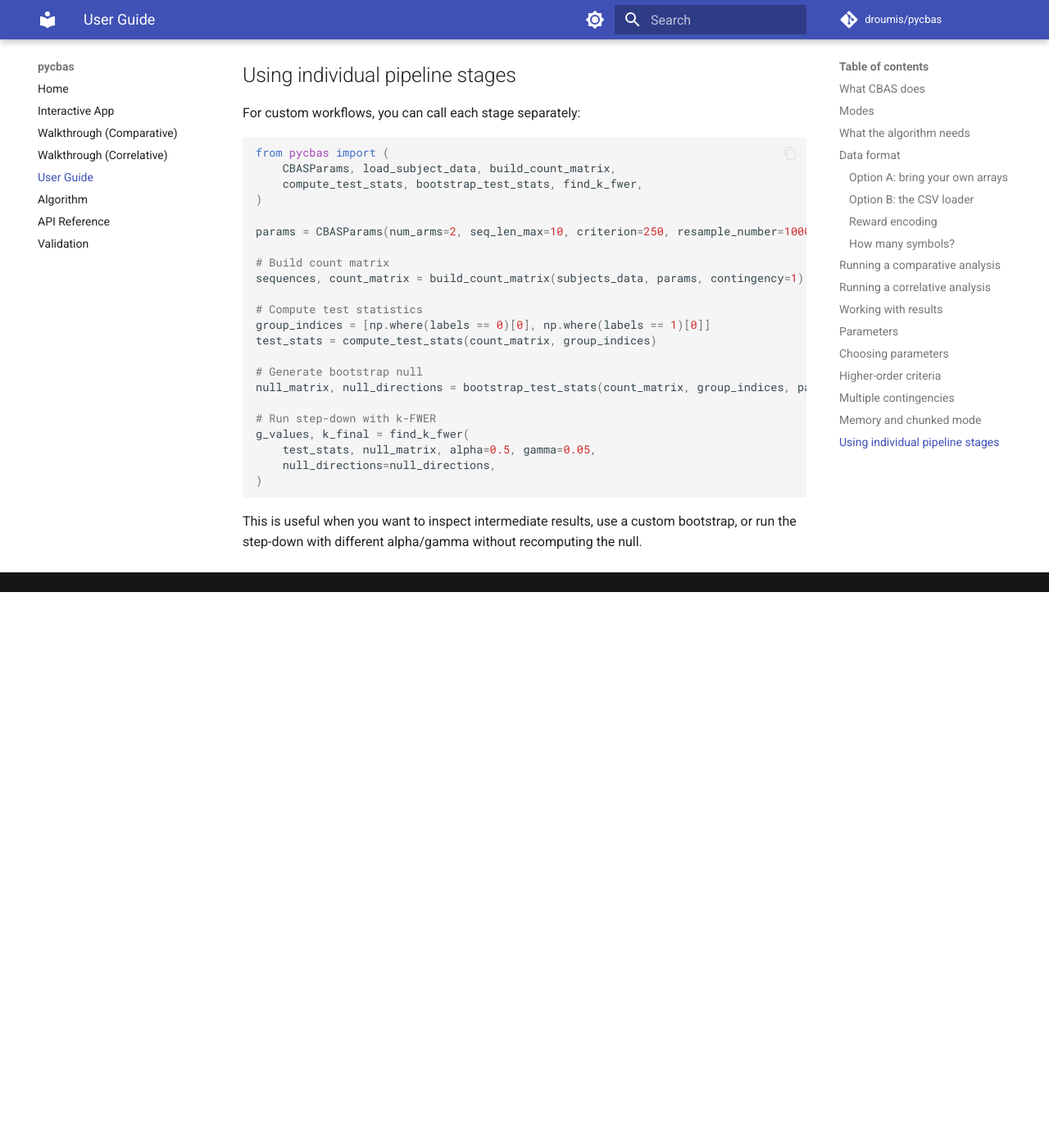
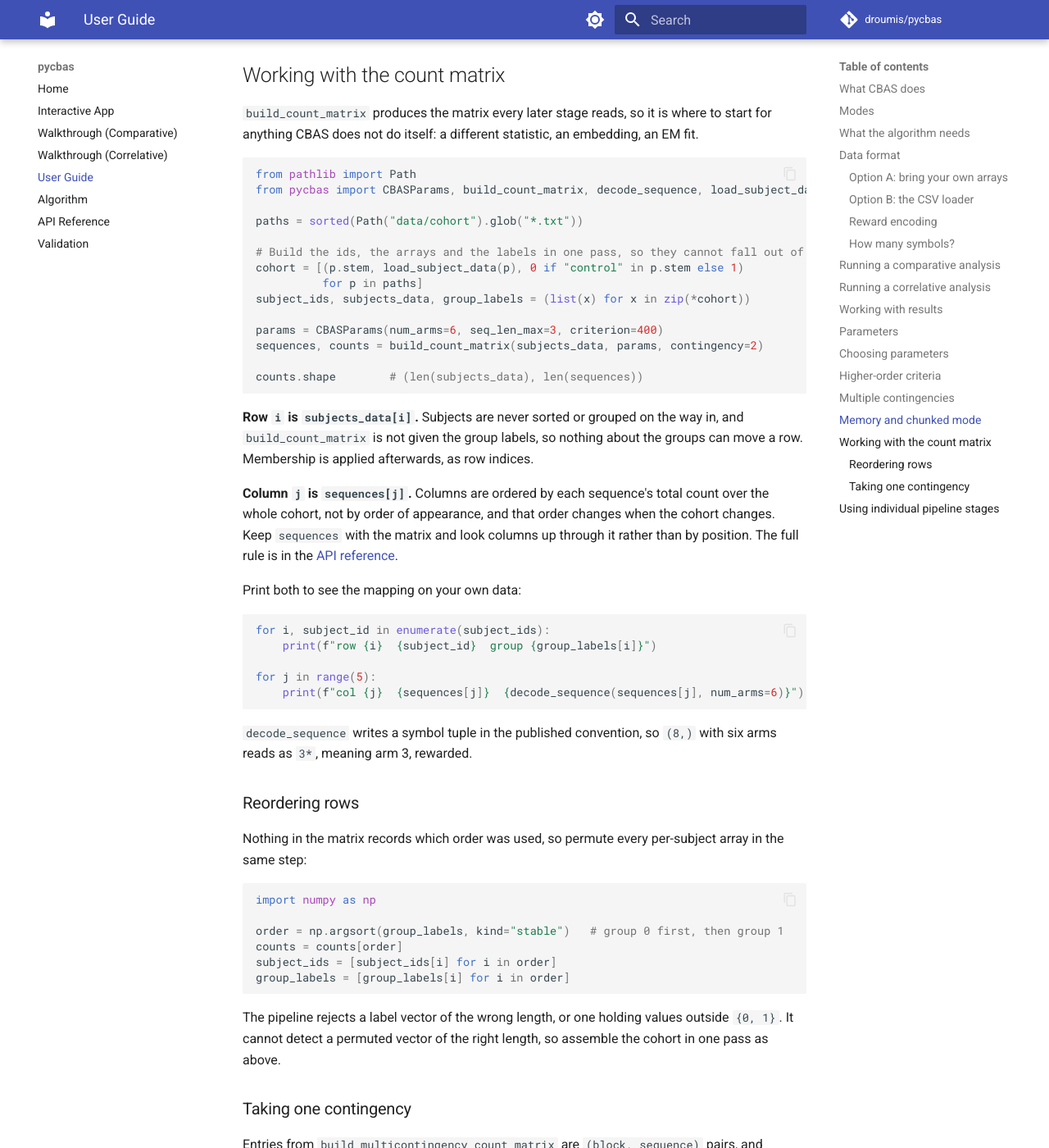
Before and after one commit to droumis/pycbas, an MkDocs documentation site: the page built from docs/guide.md, in a window 1280 px wide and 1400 px high, scrolled down 9300 px. Shown: the whole window at 82% size. Built offline with MkDocs 1.6.1 and Material for MkDocs 9.7.7, drawn with Linux system fonts in a browser that asks for light colours; comment, search, counter and statistics services are not loaded; before the commit the page ends 10022 px from its top, so only the background shows below that; some of the changed text lies outside the part shown.

Commit message:
Explain what the count matrix's rows and columns are
The user guide showed how to call build_count_matrix but never said what it
returns, so a reader wanting to use the matrix for something CBAS does not do
had to infer the row and column meaning from the implementation. Two of them
asked.

Extends the existing custom-workflow part of the guide rather than adding a
page: the normative rule stays in the API reference and is linked, so there is
one statement of it to keep correct. The example builds ids, arrays and labels
in one pass, which is the only thing that keeps them aligned, and prints the row
and column mapping so the reader sees it on their own data instead of taking
the claim on trust.

Every snippet was run verbatim against a synthetic cohort.

````diff
--- a/docs/guide.md
+++ b/docs/guide.md
@@ -371,6 +371,72 @@ est = estimate_resources(num_arms=12, seq_len_max=8, n_observed=5000)
 print_resource_estimate(est)
 ```
 
+## Working with the count matrix
+
+`build_count_matrix` produces the matrix every later stage reads, so it is where to start for anything CBAS does not do itself: a different statistic, an embedding, an EM fit.
+
+```python
+from pathlib import Path
+from pycbas import CBASParams, build_count_matrix, decode_sequence, load_subject_data
+
+paths = sorted(Path("data/cohort").glob("*.txt"))
+
+# Build the ids, the arrays and the labels in one pass, so they cannot fall out of step.
+cohort = [(p.stem, load_subject_data(p), 0 if "control" in p.stem else 1)
+          for p in paths]
+subject_ids, subjects_data, group_labels = (list(x) for x in zip(*cohort))
+
+params = CBASParams(num_arms=6, seq_len_max=3, criterion=400)
+sequences, counts = build_count_matrix(subjects_data, params, contingency=2)
+
+counts.shape        # (len(subjects_data), len(sequences))
+```
+
+**Row `i` is `subjects_data[i]`.** Subjects are never sorted or grouped on the way in, and `build_count_matrix` is not given the group labels, so nothing about the groups can move a row. Membership is applied afterwards, as row indices.
+
+**Column `j` is `sequences[j]`.** Columns are ordered by each sequence's total count over the whole cohort, not by order of appearance, and that order changes when the cohort changes. Keep `sequences` with the matrix and look columns up through it rather than by position. The full rule is in the [API reference](api.md#row-and-column-order).
+
+Print both to see the mapping on your own data:
+
+```python
+for i, subject_id in enumerate(subject_ids):
+    print(f"row {i}  {subject_id}  group {group_labels[i]}")
+
+for j in range(5):
+    print(f"col {j}  {sequences[j]}  {decode_sequence(sequences[j], num_arms=6)}")
+```
+
+`decode_sequence` writes a symbol tuple in the published convention, so `(8,)` with six arms reads as `3*`, meaning arm 3, rewarded.
+
+### Reordering rows
+
+Nothing in the matrix records which order was used, so permute every per-subject array in the same step:
+
+```python
+import numpy as np
+
+order = np.argsort(group_labels, kind="stable")   # group 0 first, then group 1
+counts = counts[order]
+subject_ids = [subject_ids[i] for i in order]
+group_labels = [group_labels[i] for i in order]
+```
+
+The pipeline rejects a label vector of the wrong length, or one holding values outside `{0, 1}`. It cannot detect a permuted vector of the right length, so assemble the cohort in one pass as above.
+
+### Taking one contingency
+
+Entries from `build_multicontingency_count_matrix` are `(block, sequence)` pairs, and columns are contiguous by block, so one contingency slices out:
+
+```python
+from pycbas import split_sequence_entry
+
+block1 = [j for j, entry in enumerate(sequences)
+          if split_sequence_entry(entry)[0] == 1]
+counts[:, block1]
+```
+
+Use `split_sequence_entry` for a sequence's length too. `len(entry)` is 2 for every pair, whatever the sequence length.
+
 ## Using individual pipeline stages
 
 For custom workflows, you can call each stage separately:
````
Also changed, not shown: docs/index.md (+1 -0 lines).
